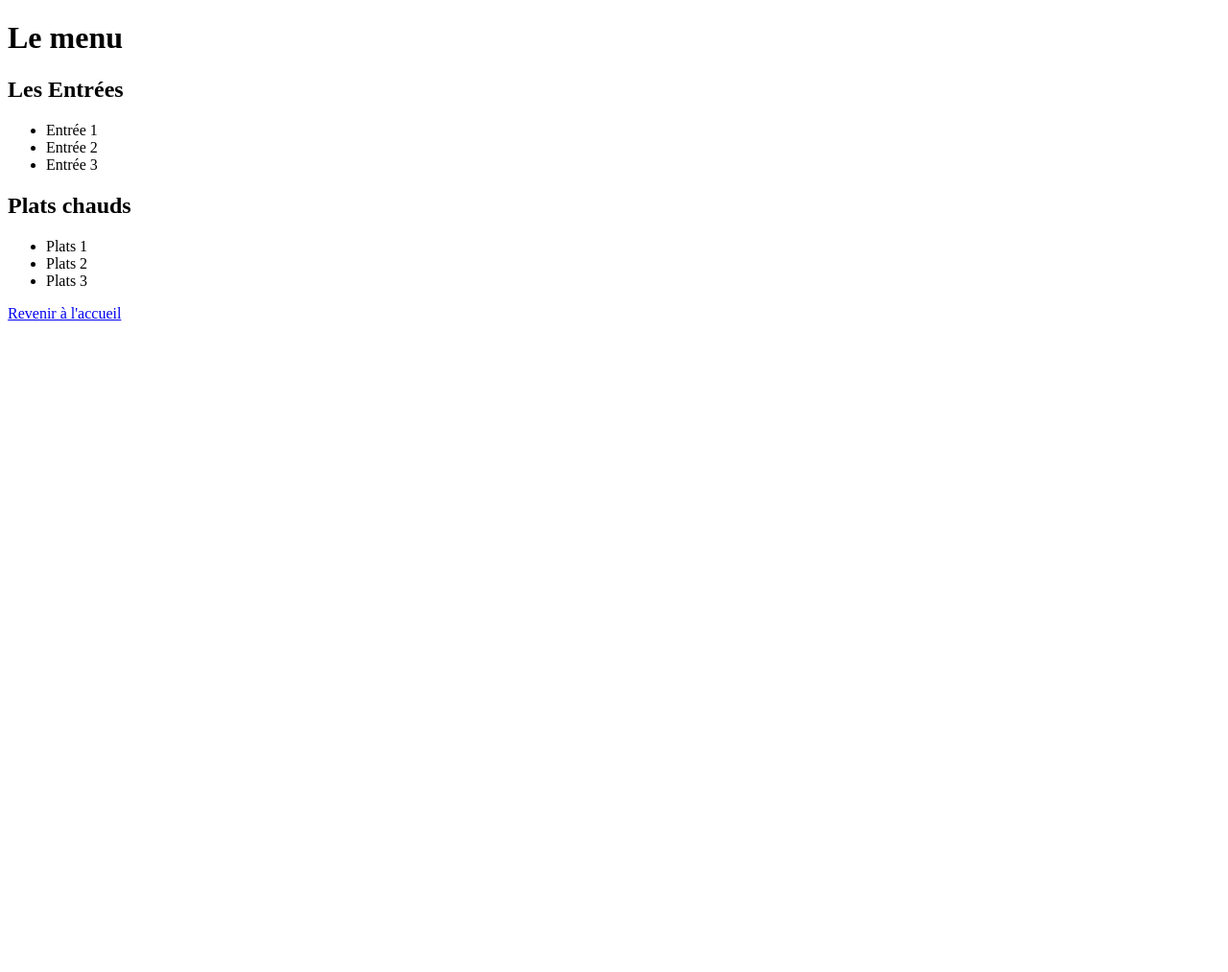
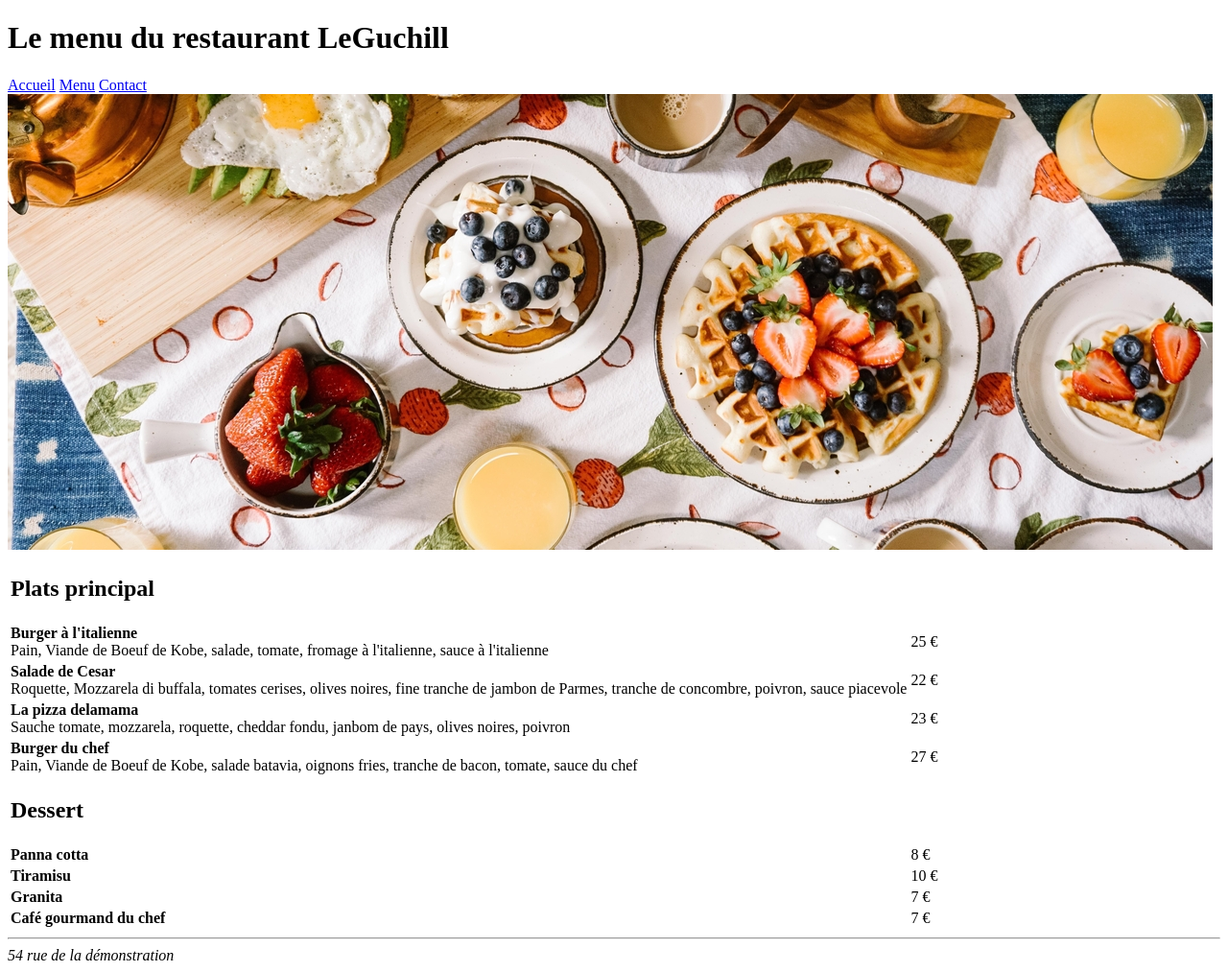
Before and after one commit to Maugan-frnr/Site-Restaurant---Grafikart, a plain HTML site: page Site restaurant - LeGuchill(Grafikart)/menu.html in a window 1280 px wide. Shown: the whole page at 96% size. Before the commit the page ends 800 px from the top, so only its background shows below. Drawn offline with Linux system fonts and the light colour scheme.

Commit message:
Add files via upload

```diff
--- a/Site restaurant - LeGuchill(Grafikart)/menu.html
+++ b/Site restaurant - LeGuchill(Grafikart)/menu.html
@@ -2,28 +2,111 @@
 <html lang="fr">
 <head>
     <meta charset="UTF-8">
-    <meta http-equiv="X-UA-Compatible" content="IE=edge">
     <meta name="viewport" content="width=device-width, initial-scale=1.0">
-    <title>Menu </title>
+    <title>Menu Restaurant LeGuchill</title>
+    <meta name="description" content="Restaurant Gastronomique à de pas de là tour Eiffel">
 </head>
 <body>
-    <h1> Le menu</h1>
-    <h2> Les Entrées</h2>
-        <ul>
-            <li>Entrée 1</li>
-            <li>Entrée 2</li>
-            <li>Entrée 3</li>
+    <header>
+        <h1>Le menu du restaurant LeGuchill</h1>
+        <nav>
+            <a href="index.html" title="Accueil">Accueil</a>
+            <a href="menu.html" title="Voir le Menu">Menu</a>
+            <a href="contact.html" title="Nous contacter">Contact</a>
+        </nav>
+        <img src="Images du site/Bannière Restaurant LeGuchill menu.jpg" alt="Bannière Restaurant LeGuchill" width="1256" height="475">
 
-        </ul>
-    <h2> Plats chauds</h2>
-        <ul>
-            <li>Plats 1</li>
-            <li>Plats 2</li>
-            <li>Plats 3</li>
-        </ul>
+    </header>
 
-            <a href="index.html">Revenir à l'accueil</a>
+        <article>
+            <table>
+                <tr>
+                    <td colspan="2">
+                        <h2>Plats principal</h2>
+                    </td>
+                </tr>
+            <div>
+                <tr>
+                    <td>
+                        <strong> Burger à l'italienne</strong><br>
+                        Pain, Viande de Boeuf de Kobe, salade, tomate, fromage à l'italienne, sauce à l'italienne
+                    </td>
+                    <td> 25 €</td>
+                </tr>
+            </div>
 
+            <div>
+                <tr>
+                    <td>
+                        <strong> Salade de Cesar</strong><br>
+                        Roquette, Mozzarela di buffala, tomates cerises, olives noires, fine tranche de jambon de Parmes, tranche de concombre, poivron, sauce piacevole
+                    </td>
+                    <td> 22 €</td>
+                </tr>
+            </div>
 
+            <div><tr>
+                    <td>
+                        <strong> La pizza delamama</strong><br>
+                        Sauche tomate, mozzarela, roquette, cheddar fondu, janbom de pays, olives noires, poivron
+                    </td>
+                    <td> 23 €</td>
+                </tr>
+            </div>
+
+            <div><tr>
+                    <td>
+                        <strong> Burger du chef</strong><br>
+                        Pain, Viande de Boeuf de Kobe, salade batavia, oignons fries, tranche de bacon, tomate, sauce du chef
+                    </td>
+                    <td> 27 €</td>
+                </tr>
+            </div>
+
+            <tr>
+                <td colspan="2">
+                    <h2>Dessert</h2>
+                </td>
+            </tr>
+        <div>
+            <tr>
+                <td>
+                    <strong> Panna cotta</strong><br>
+                </td>
+                <td> 8 €</td>
+            </tr>
+        </div>
+
+        <div>
+            <tr>
+                <td>
+                    <strong>Tiramisu</strong><br>
+                </td>
+                <td> 10 €</td>
+            </tr>
+        </div>
+
+        <div><tr>
+                <td>
+                    <strong>Granita</strong><br>
+                </td>
+                <td> 7 €</td>
+            </tr>
+        </div>
+
+        <div><tr>
+                <td>
+                    <strong>Café gourmand du chef</strong><br>
+                </td>
+                <td> 7 €</td>
+            </tr>
+        </div>
+
+            </table>
+        </article>
+    <hr>
+    <footer>
+        <address> 54 rue de la démonstration</address>
+    </footer>
 </body>
 </html>
```
Also changed, not shown: Site restaurant - LeGuchill(Grafikart)/index.html (+32 -25 lines), Site restaurant - LeGuchill(Grafikart)/Apparence actuelle du site/Accueil.png, Site restaurant - LeGuchill(Grafikart)/Apparence actuelle du site/Menu.png (added), Site restaurant - LeGuchill(Grafikart)/Images du site/Bannière Restaurant LeGuchill menu.jpg (added), Site restaurant - LeGuchill(Grafikart)/Images du site/Bannière restaurant LeGuchill accueil.jpg (added).
